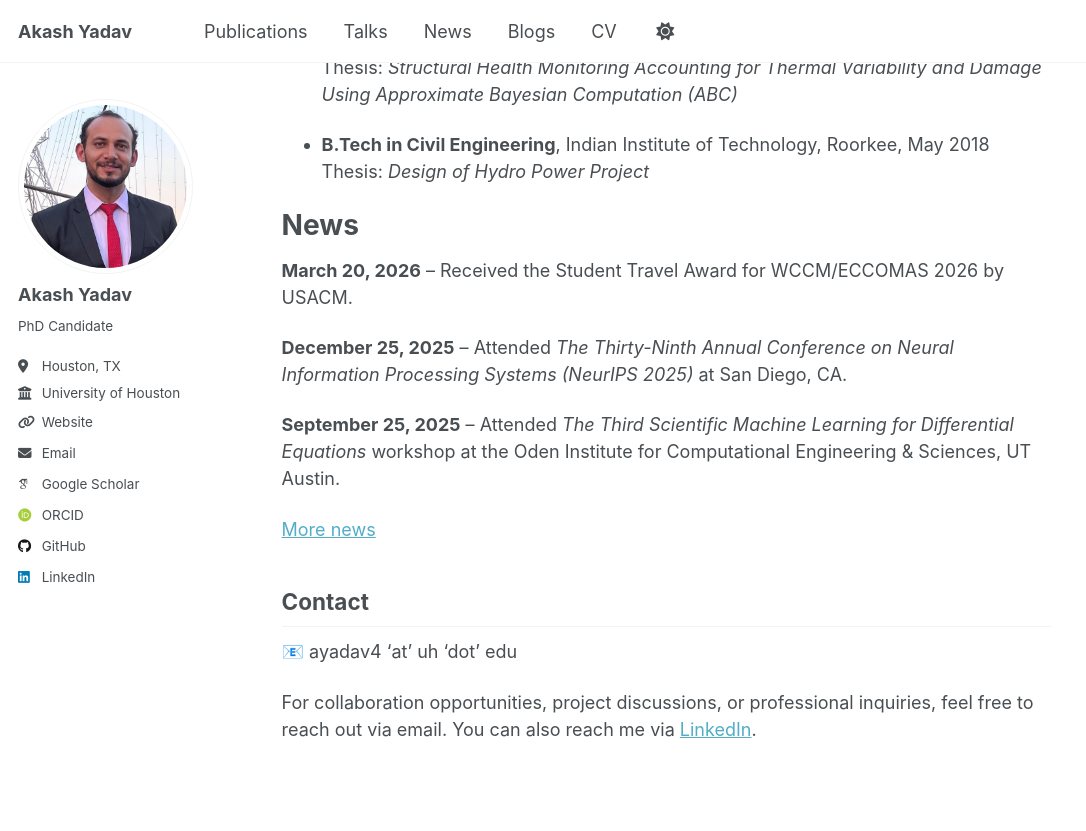
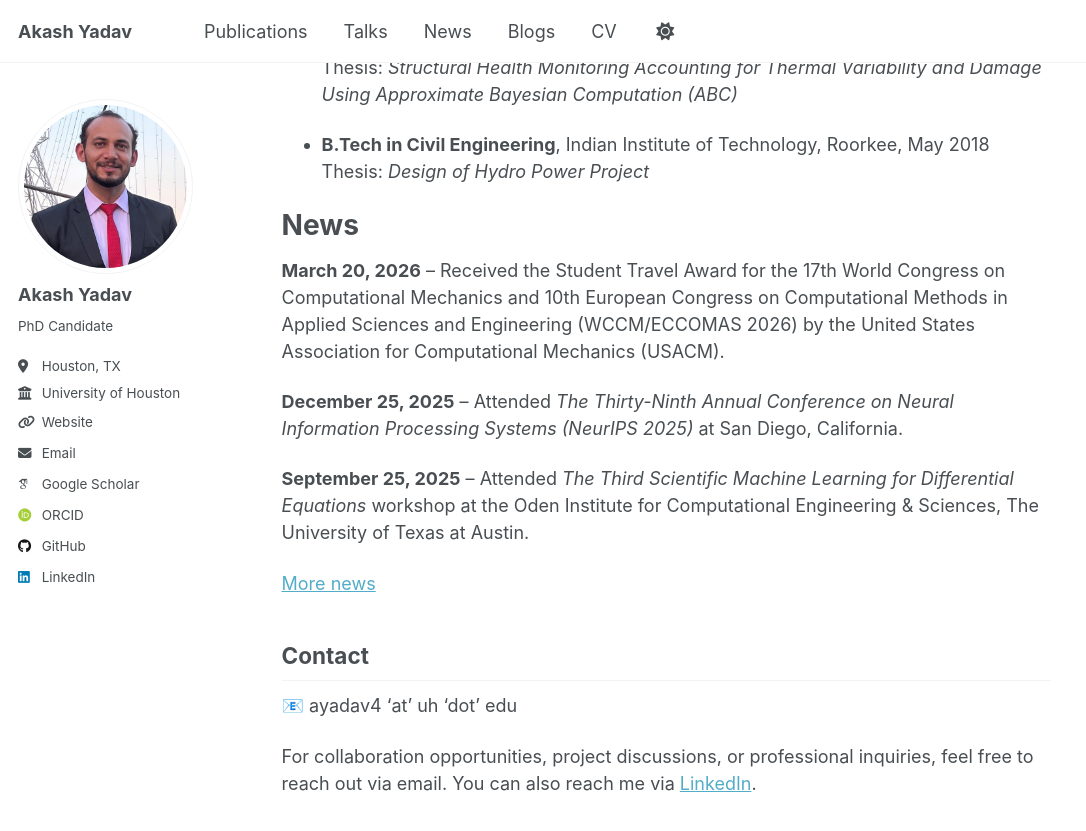
Before and after one commit to akashyadav0210/akashyadav0210.github.io, a Jekyll site: the page built from _pages/about.md, in a window 1280 px wide and 900 px high, scrolled down 437 px. Shown: the top 831 px of the window, without its empty margins (0-1086 px from the left). Built offline with Jekyll 4.4.1, drawn with Linux system fonts in a browser that asks for light colours; emoji names are drawn with the system emoji font; some web fonts are replaced.

Commit message:
Expand news item names and locations

```diff
--- a/_data/news.yml
+++ b/_data/news.yml
@@ -1,24 +1,24 @@
 - date: 2026-03-20
-  text: "Received the Student Travel Award for WCCM/ECCOMAS 2026 by USACM."
+  text: "Received the Student Travel Award for the 17th World Congress on Computational Mechanics and 10th European Congress on Computational Methods in Applied Sciences and Engineering (WCCM/ECCOMAS 2026) by the United States Association for Computational Mechanics (USACM)."
 - date: 2025-12-25
-  text: "Attended *The Thirty-Ninth Annual Conference on Neural Information Processing Systems (NeurIPS 2025)* at San Diego, CA."
+  text: "Attended *The Thirty-Ninth Annual Conference on Neural Information Processing Systems (NeurIPS 2025)* at San Diego, California."
 - date: 2025-09-25
-  text: "Attended *The Third Scientific Machine Learning for Differential Equations* workshop at the Oden Institute for Computational Engineering & Sciences, UT Austin."
+  text: "Attended *The Third Scientific Machine Learning for Differential Equations* workshop at the Oden Institute for Computational Engineering & Sciences, The University of Texas at Austin."
 - date: 2025-07-23
-  text: "Presented our work on *Stochastic Reduced-Order Modeling for Characterization and Correction of Model-Error* at USNCCM 2025 in Chicago, IL."
+  text: "Presented our work on *Stochastic Reduced-Order Modeling for Characterization and Correction of Model-Error* at the 18th United States National Congress on Computational Mechanics (USNCCM 2025) in Chicago, Illinois."
 - date: 2024-12-16
-  text: "Presented our poster on *Stochastic Subspace via Bootstrap for Model-Form Uncertainty* at the Conference on Applied AI & Scientific Machine Learning (CASML), IISc Bangalore."
+  text: "Presented our poster on *Stochastic Subspace via Bootstrap for Model-Form Uncertainty* at the Conference on Applied AI & Scientific Machine Learning (CASML), Indian Institute of Science, Bangalore."
 - date: 2024-11-19
   text: "Awarded the Jimmie A. Schindewolf Academic Scholarship for academic and research excellence at the University of Houston."
 - date: 2024-07-21
-  text: "Finalist, UQ-TTA Student Paper Competition, WCCM/PANACM 2024, Vancouver."
+  text: "Finalist, UQ-TTA Student Paper Competition, 16th World Congress on Computational Mechanics & 4th Pan American Congress on Computational Mechanics (WCCM/PANACM 2024), Vancouver."
 - date: 2024-05-28
-  text: "Presented *Stochastic Subspace via Probabilistic PCA for Model-Form Uncertainty* at EMI/PMC 2024 in Chicago, IL."
+  text: "Presented *Stochastic Subspace via Probabilistic PCA for Model-Form Uncertainty* at the Engineering Mechanics Institute Conference and Probabilistic Mechanics & Reliability Conference (EMI/PMC 2024) in Chicago, Illinois."
 - date: 2024-05-01
-  text: "Received the Cullen Fellowship Travel Grant for EMI/PMC 2024, University of Houston."
+  text: "Received the Cullen Fellowship Travel Grant for the Engineering Mechanics Institute Conference and Probabilistic Mechanics & Reliability Conference (EMI/PMC 2024), University of Houston."
 - date: 2024-03-01
-  text: "Finalist, Grants in Aid of Research, SIGMA-XI."
+  text: "Finalist, Grants in Aid of Research, SIGMA XI."
 - date: 2023-08-01
   text: "Awarded the Presidential Fellowship, University of Houston."
 - date: 2022-12-09
-  text: "Presented *Structural Health Monitoring of Steel Truss Bridges Subjected to Environmental Variability* at ICCMS 2022, IIT Indore."
+  text: "Presented *Structural Health Monitoring of Steel Truss Bridges Subjected to Environmental Variability* at the 8th International Congress on Computational Mechanics & Simulation (ICCMS 2022), Indian Institute of Technology Indore."
```
